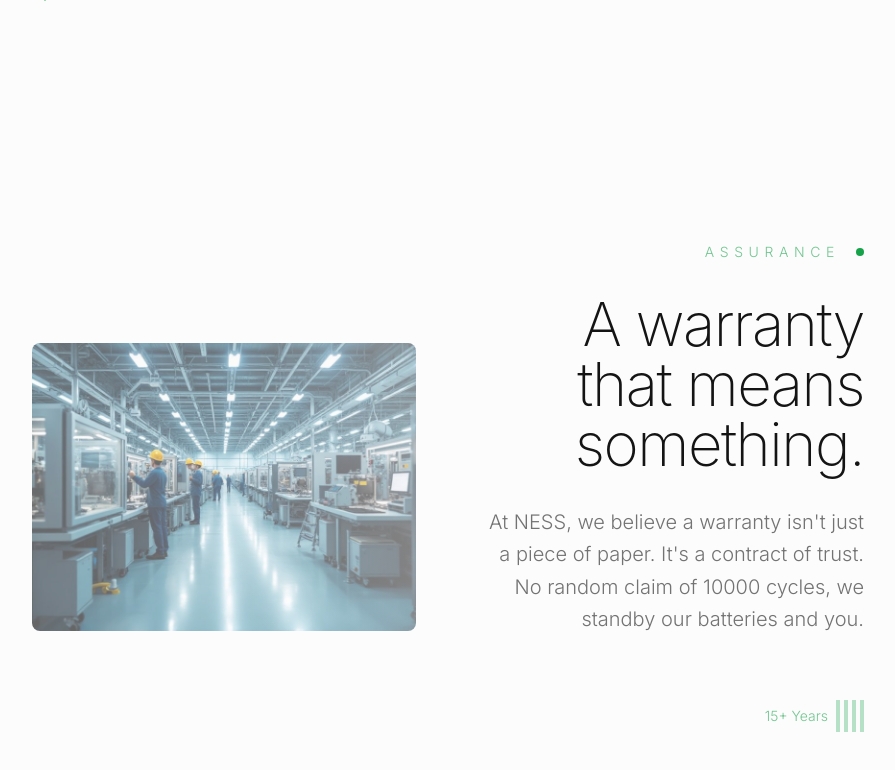
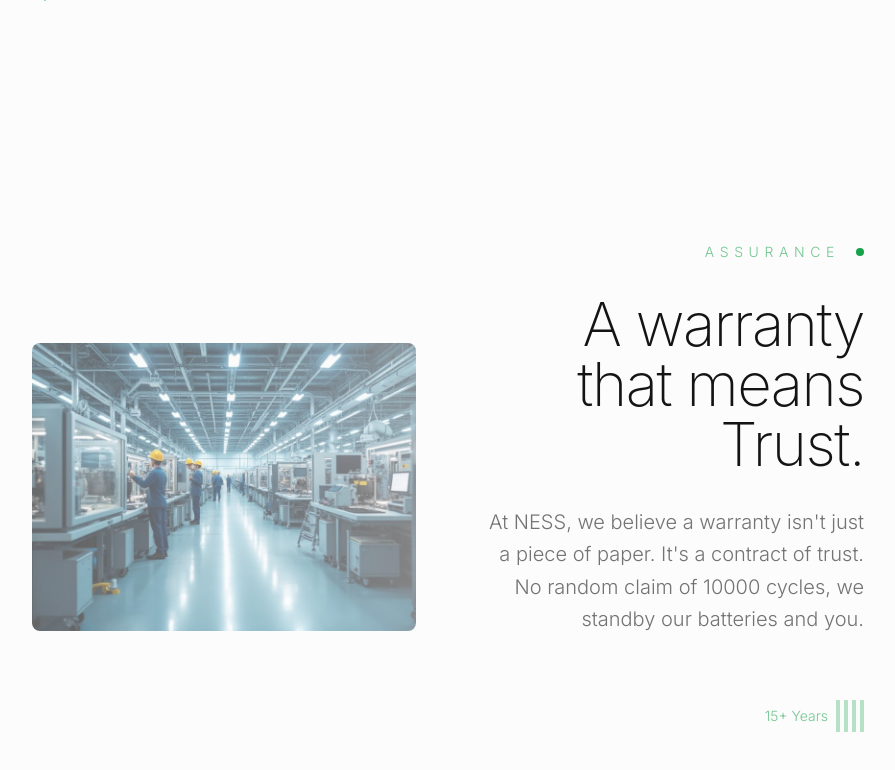
Before and after one commit to dv1990/ness_apple, a React (Vite) app: page / in a window 1280 px wide. Shown: the part 3657-4427 px from the top of the page, without its empty margins (192-1087 px from the left). Built offline with nearby package versions, Linux system fonts and the light colour scheme; the HTML template or start-up script is replaced by a standard one; a web font is replaced by a local one.

Commit message:
Update warranty text

```diff
--- a/src/pages/IndexEnhanced.tsx
+++ b/src/pages/IndexEnhanced.tsx
@@ -256,7 +256,7 @@ const IndexEnhanced = () => {
                   </div>
 
                   <h3 className="font-display text-5xl md:text-6xl font-extralight text-foreground leading-[0.9] tracking-tight">
-                    A warranty that means something.
+                    A warranty that means Trust.
                   </h3>
 
                   <p className="text-xl font-light text-muted-foreground leading-relaxed max-w-xl ml-auto">
```
